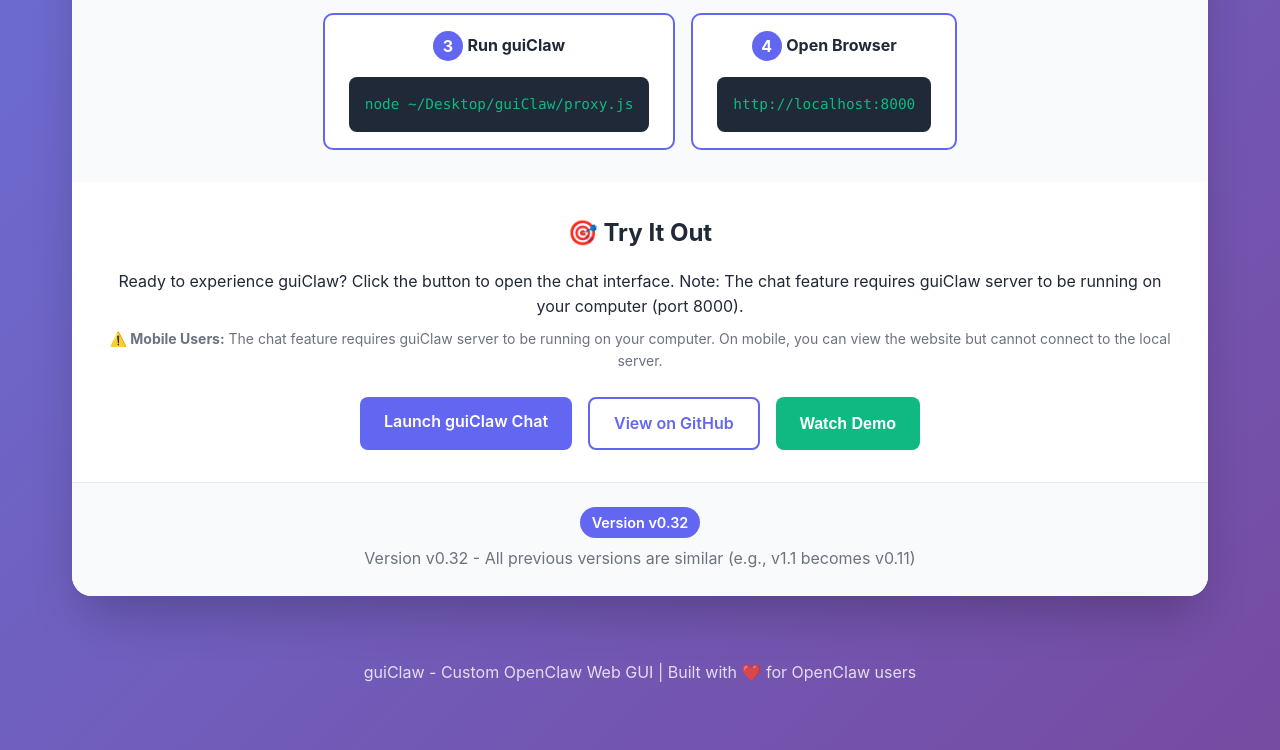
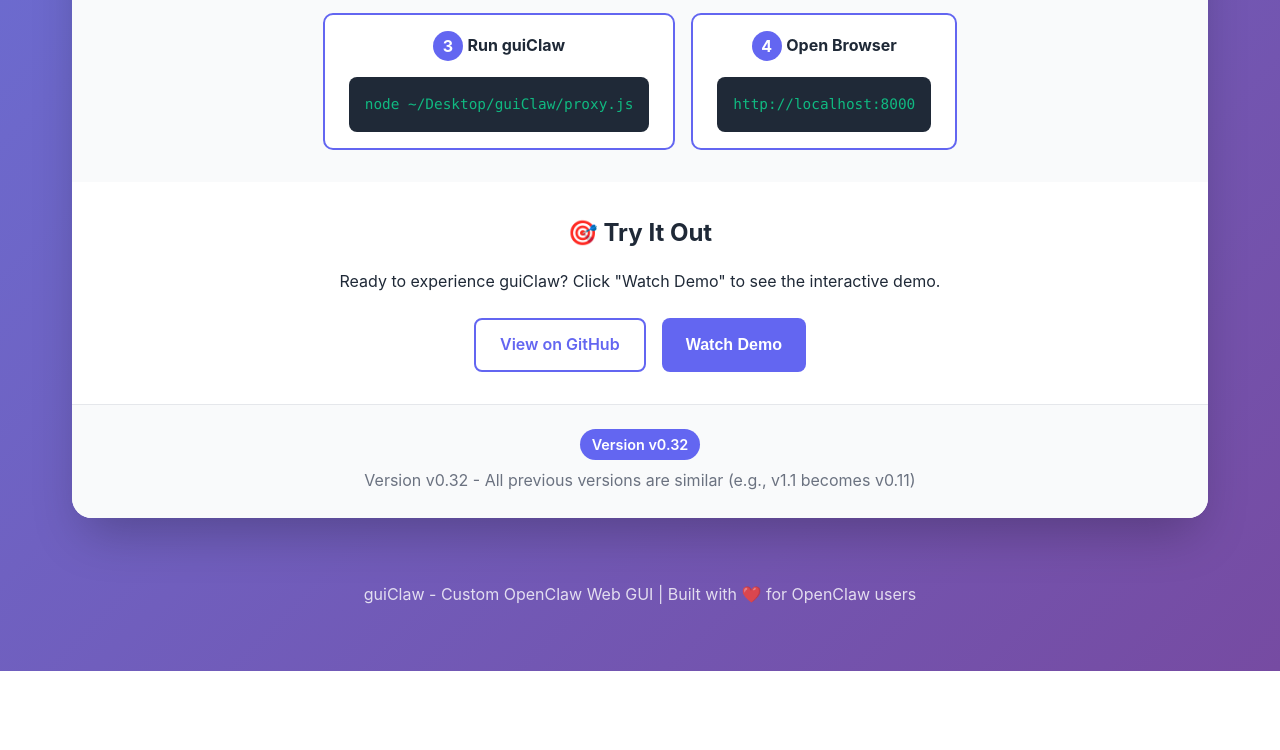
Before and after one commit to timckaubr/guiclaw-website, a website: page index.html in a window 1280 px wide. Shown: the part 1232-1982 px from the top of the page. After the commit the page ends 1903 px from the top, so only its background shows below. Drawn offline with Linux system fonts and the light colour scheme.

Commit message:
Remove chat.html and chat button for security

```diff
--- a/index.html
+++ b/index.html
@@ -388,15 +388,10 @@
 
             <div class="demo">
                 <h2>🎯 Try It Out</h2>
-                <p>Ready to experience guiClaw? Click the button to open the chat interface. Note: The chat feature requires guiClaw server to be running on your computer (port 8000).</p>
-                <p style="margin-top: 0.5rem; font-size: 0.875rem; color: var(--gray);">
-                    <strong>⚠️ Mobile Users:</strong> The chat feature requires guiClaw server to be running on your computer.
-                    On mobile, you can view the website but cannot connect to the local server.
-                </p>
+                <p>Ready to experience guiClaw? Click "Watch Demo" to see the interactive demo.</p>
                 <div class="demo-buttons">
-                    <a href="chat.html" class="btn btn-primary">Launch guiClaw Chat</a>
                     <a href="https://github.com/timckaubr/guiClaw" class="btn btn-outline">View on GitHub</a>
-                    <button class="btn btn-secondary" onclick="showDemo()">Watch Demo</button>
+                    <button class="btn btn-primary" onclick="showDemo()">Watch Demo</button>
                 </div>
             </div>
 
```
Also changed, not shown: demo.html (+0 -1 lines).
